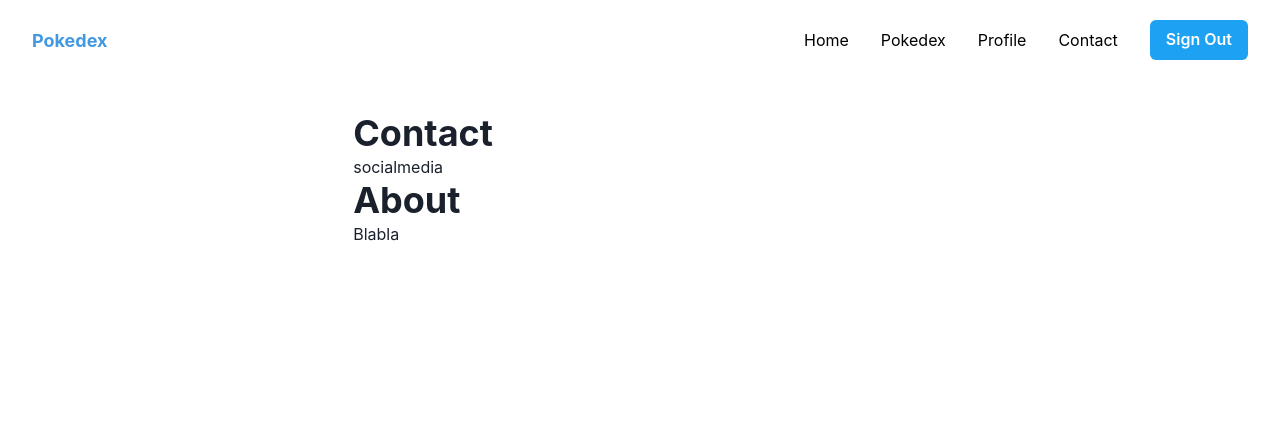
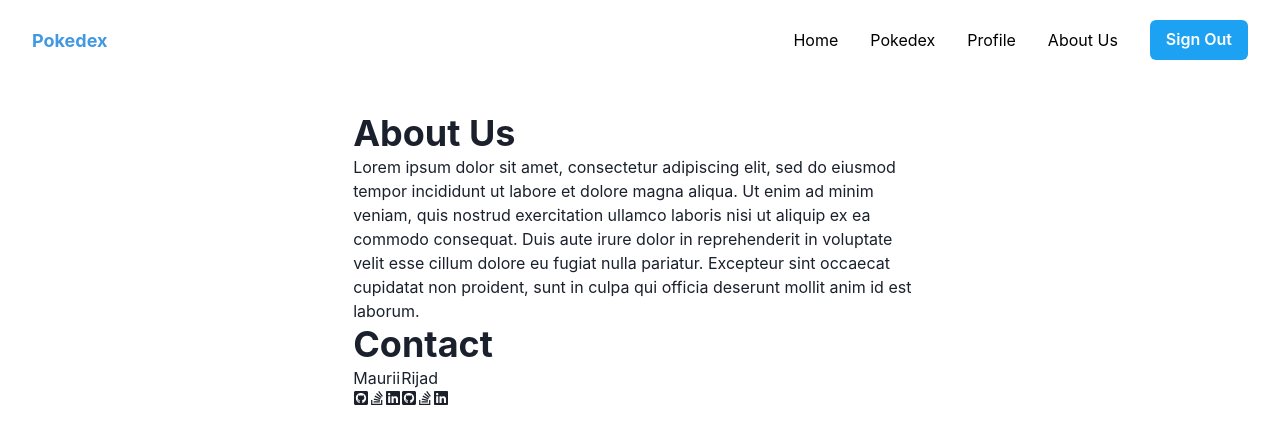
Before and after one commit to Dopest0727/Pokedex-Final, a React (Create React App) app in the folder frontend/: page /contact in a window 1280 px wide. Shown: the top 444 px of the page. Built offline with nearby package versions, Linux system fonts and the light colour scheme; the HTML template or start-up script is replaced by a standard one.

Commit message:
added about us page and styled some comp

```diff
--- a/frontend/package.json
+++ b/frontend/package.json
@@ -14,6 +14,7 @@
     "react": "^18.1.0",
     "react-dom": "^18.1.0",
     "react-gif-loader": "^0.6.0",
+    "react-icons": "^4.4.0",
     "react-redux": "^8.0.2",
     "react-router-dom": "^6.3.0",
     "react-scripts": "5.0.1",
--- a/frontend/src/components/NavBar.jsx
+++ b/frontend/src/components/NavBar.jsx
@@ -78,7 +78,7 @@ const MenuLinks = ({ isOpen }) => {
         <MenuItem to="/main">Home </MenuItem>
         <MenuItem to="/pokedex">Pokedex </MenuItem>
         <MenuItem to="/profile">Profile</MenuItem>
-        <MenuItem to="/contact">Contact </MenuItem>
+        <MenuItem to="/contact">About Us</MenuItem>
         <MenuItem to="/" isLast>
           <Button
             onClick={logout}
--- a/frontend/src/pages/Contact.jsx
+++ b/frontend/src/pages/Contact.jsx
@@ -1,6 +1,7 @@
-import { Heading, Box, Container, Text } from '@chakra-ui/react'
+import { Heading, Box, Container, Text, Flex } from '@chakra-ui/react'
 import React from 'react'
 import NavBar from '../components/NavBar'
+import { FaGithubSquare, FaLinkedin, FaStackOverflow } from 'react-icons/fa'
 
 const Contact = () => {
   return (
@@ -8,13 +9,38 @@ const Contact = () => {
       <NavBar />
       <Container>
         <Box>
-          <Heading>Contact</Heading>
-          <Text>socialmedia </Text>
+          <Heading>About Us</Heading>
+          <Text>
+            Lorem ipsum dolor sit amet, consectetur adipiscing elit, sed do
+            eiusmod tempor incididunt ut labore et dolore magna aliqua. Ut enim
+            ad minim veniam, quis nostrud exercitation ullamco laboris nisi ut
+            aliquip ex ea commodo consequat. Duis aute irure dolor in
+            reprehenderit in voluptate velit esse cillum dolore eu fugiat nulla
+            pariatur. Excepteur sint occaecat cupidatat non proident, sunt in
+            culpa qui officia deserunt mollit anim id est laborum.
+          </Text>
         </Box>
-        <Box>
-        <Heading>About</Heading>
-          <Text>Blabla</Text>
-        </Box>
+      </Container>
+      <Container>
+        <Heading>Contact</Heading>
+        <Flex direction="row">
+          <Box>
+            <Text>Maurii</Text>
+            <Flex direction="row">
+              <FaGithubSquare />
+              <FaStackOverflow />
+              <FaLinkedin />
+            </Flex>
+          </Box>
+          <Box>
+            <Text>Rijad</Text>
+            <Flex direction="row">
+              <FaGithubSquare />
+              <FaStackOverflow />
+              <FaLinkedin />
+            </Flex>
+          </Box>
+        </Flex>
       </Container>
     </div>
   )
```
Also changed, not shown: 1 other file (tests, documents, lock files or other folders).
